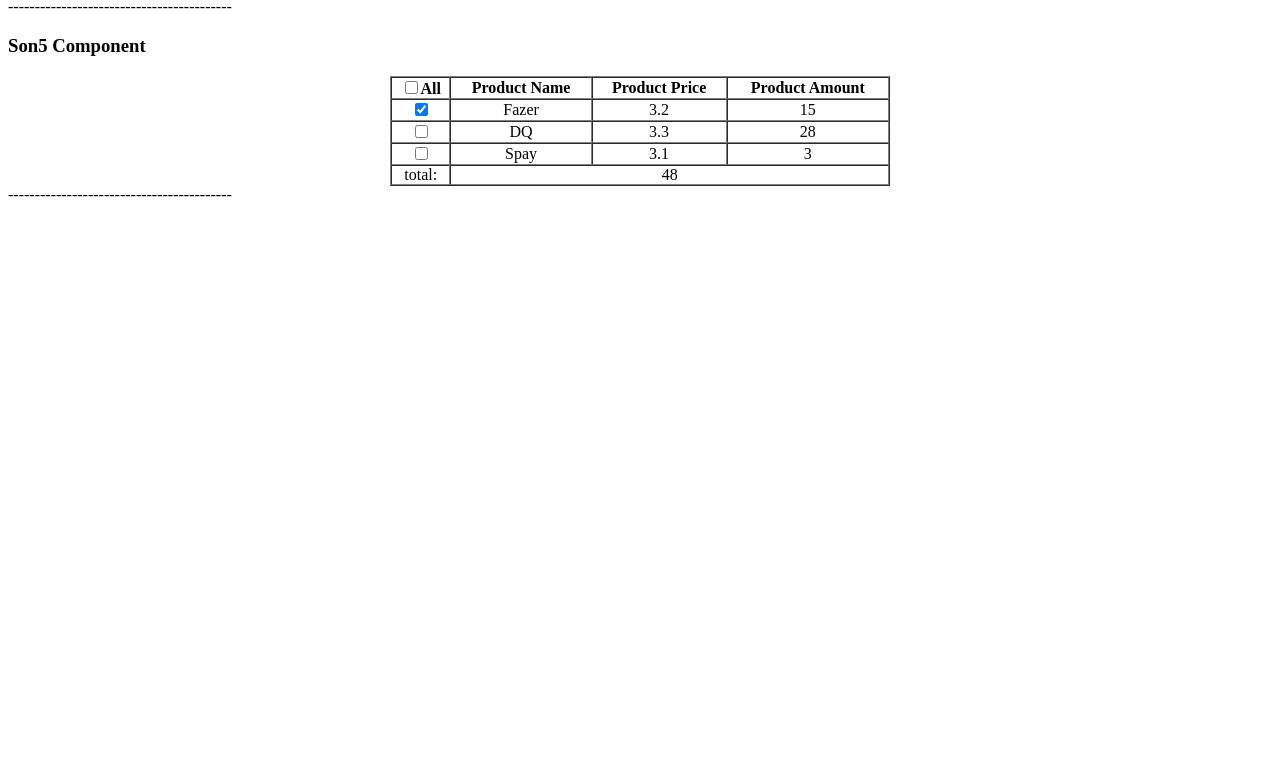
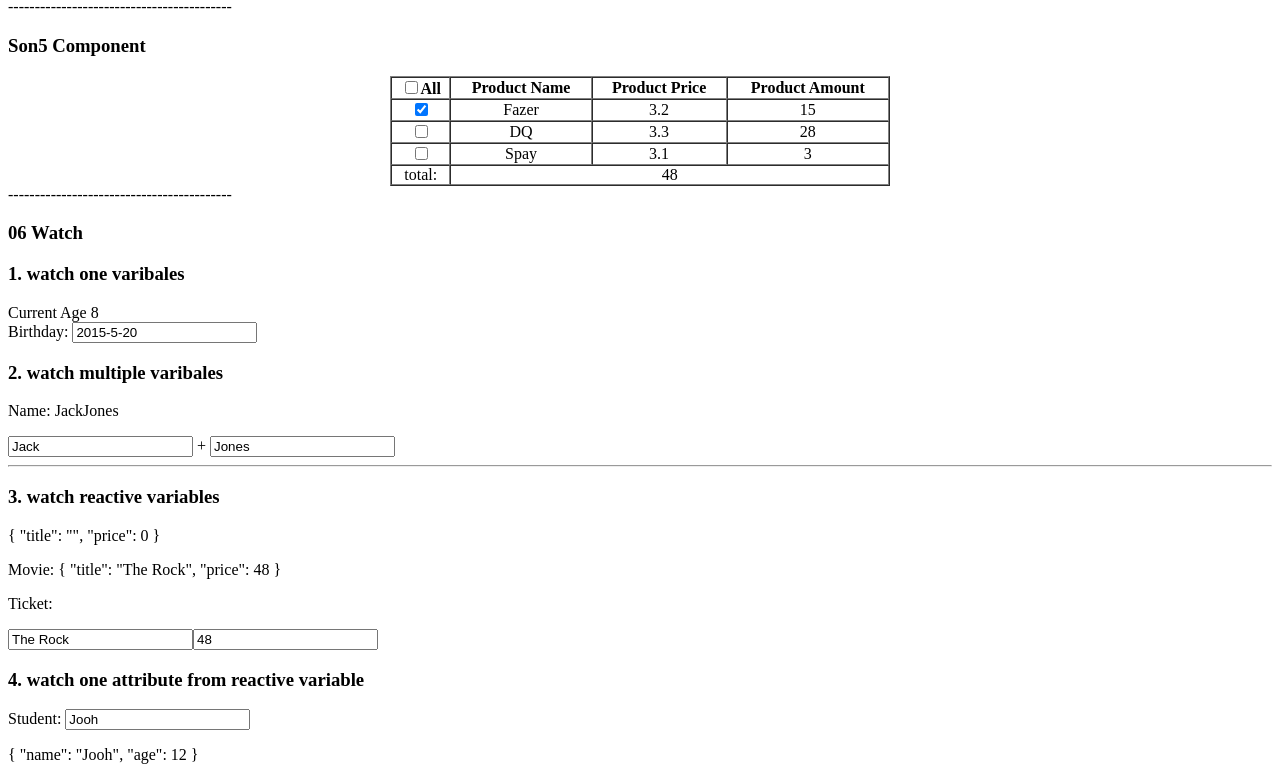
Before and after one commit to liyinan0501/LearnVue3, a Vue app: page / in a window 1280 px wide. Shown: the part 804-1584 px from the top of the page. Before the commit the page ends 1016 px from the top, so only its background shows below. Built offline with nearby package versions, Linux system fonts and the light colour scheme.

Commit message:
add watch

```diff
--- a/src/App.vue
+++ b/src/App.vue
@@ -23,6 +23,7 @@
     <div>------------------------------------------</div>
     <SonPageFive></SonPageFive>
     <div>------------------------------------------</div>
+    <SonPageSix></SonPageSix>
   </div>
 </template>
 
@@ -32,6 +33,7 @@ import SonPageTwo from "./views/02Ref.vue";
 import SonPageThree from "./views/03Reactive.vue";
 import SonPageFour from "./views/04Proxy.vue";
 import SonPageFive from "./views/05Computed.vue";
+import SonPageSix from "./views/06Watch.vue";
 import { ref, getCurrentInstance, reactive } from "vue";
 const msg = ref("");
 const helloword = ref();
--- /dev/null
+++ b/src/views/06Watch.vue
@@ -0,0 +1,98 @@
+<template lang="">
+  <div>
+    <h3>06 Watch</h3>
+    <div>
+      <h3>1. watch one varibales</h3>
+      <p>
+        Current Age {{ ageRef }} <br />
+        Birthday: <input type="text" v-model.lazy="bir" />
+      </p>
+      <h3>2. watch multiple varibales</h3>
+      <p>Name: {{ fullName }}</p>
+      <input type="text" v-model.lazy="firstName" /> +
+      <input type="text" v-model.lazy="lastName" />
+    </div>
+    <hr />
+    <div>
+      <h3>3. watch reactive variables</h3>
+      {{ film }}
+      <p>Movie: {{ movie }}</p>
+      <p>Ticket:</p>
+      <input type="text" v-model.lazy="movie.title" />
+      <input type="text" v-model.lazy="movie.price" />
+    </div>
+    <div>
+      <h3>4. watch one attribute from reactive variable</h3>
+      <p>Student: <input type="text" v-model.lazy="student.name" /></p>
+      <p>{{ student }}</p>
+    </div>
+  </div>
+</template>
+<script setup lang="ts">
+import { ref, watch, reactive, UnwrapNestedRefs } from "vue";
+// 1. watch one variable (ref).
+let bir = ref("2015-5-20");
+let ageRef = ref(0);
+watch(
+  bir,
+  (newValue, oldValue) => {
+    console.log(newValue, oldValue);
+    ageRef.value = new Date().getFullYear() - new Date(bir.value).getFullYear();
+  },
+  { immediate: true }
+);
+
+// 2. watch multiple variables (ref).
+let firstName = ref("Jack");
+let lastName = ref("Jones");
+let fullName = ref("");
+
+watch(
+  [firstName, lastName],
+  (newValue, oldValue) => {
+    console.log(newValue, oldValue);
+    fullName.value = newValue[0] + newValue[1];
+  },
+  { immediate: true }
+);
+
+// 3. watch reactive variable
+// 无法正确监听 oldValue
+// 默认开启深度监听
+let movie = reactive({
+  title: "The Rock",
+  price: 48,
+});
+interface IMovie {
+  title: string;
+  price: number;
+}
+let film: IMovie = reactive({ title: "", price: 0 });
+watch(
+  movie,
+  (newValue, oldValue) => {
+    // console.log(newValue, oldValue);
+    film.title = newValue.title;
+    film.price = newValue.price;
+  }
+  // { immediate: true }
+);
+
+// function reactiveFun<T extends object>(target: T) {
+//   const state = reactive(target) as UnwrapNestedRefs<T>;
+//   return state;
+// }
+
+// 4 watch one attribute from reactive variable
+let student = reactive({
+  name: "Jooh",
+  age: 12,
+});
+watch(
+  () => student.name,
+  (newValue, oldValue) => {
+    console.log(newValue, oldValue);
+  }
+);
+</script>
+<style lang=""></style>
```
